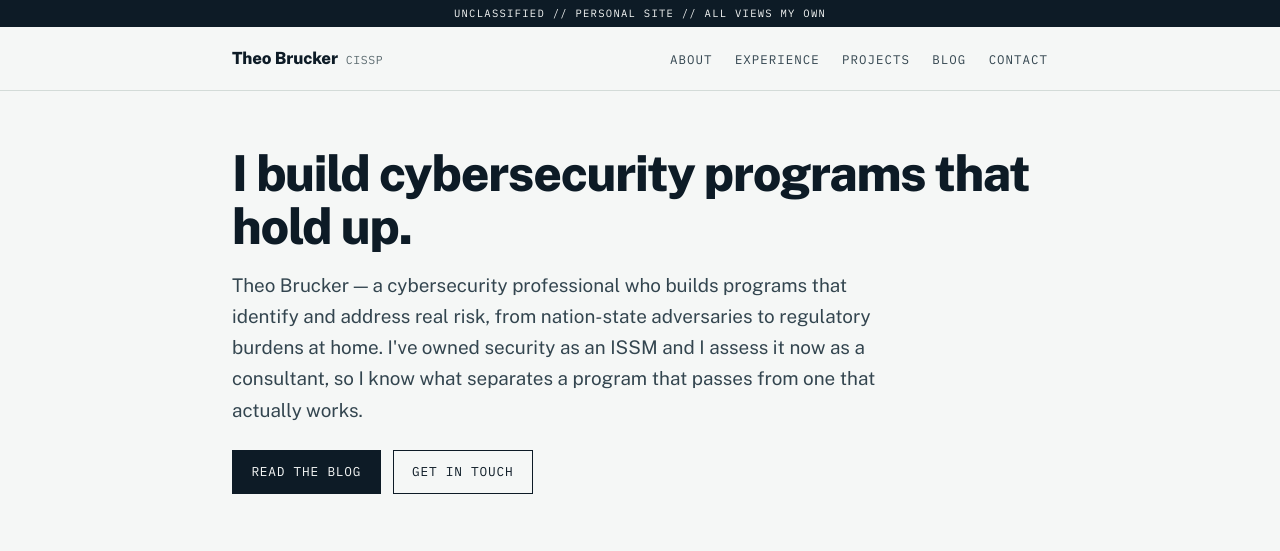
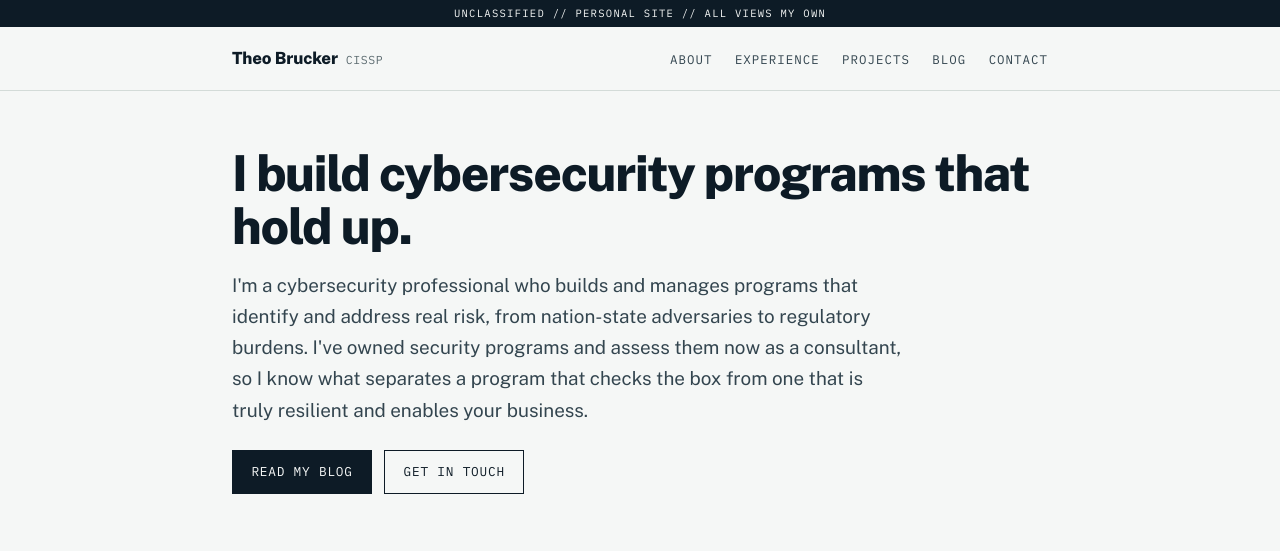
Before and after one commit to theodore-brucker/cybersecurity-portfolio, an Eleventy site: page site/index.njk in a window 1280 px wide. Shown: the top 551 px of the page. Built offline with nearby package versions, Linux system fonts and the light colour scheme; Eleventy itself is replaced by a stand-in of ours; files that its build step writes are made by us from their sources.

Commit message:
updated hero line and bio

```diff
--- a/site/index.njk
+++ b/site/index.njk
@@ -68,9 +68,9 @@ description: "Theo Brucker: CISSP-certified cybersecurity professional who build
 
 <section id="intro">
     <h1>I build cybersecurity programs that hold up.</h1>
-    <p class="lede">Theo Brucker &mdash; a cybersecurity professional who builds programs that identify and address real risk, from nation-state adversaries to regulatory burdens at home. I've owned security as an ISSM and I assess it now as a consultant, so I know what separates a program that passes from one that actually works.</p>
+    <p class="lede">I'm a cybersecurity professional who builds and manages programs that identify and address real risk, from nation-state adversaries to regulatory burdens. I've owned security programs and assess them now as a consultant, so I know what separates a program that checks the box from one that is truly resilient and enables your business.</p>
     <div class="cta-row">
-        <a href="/blog/" class="cta-button">Read the blog</a>
+        <a href="/blog/" class="cta-button">Read my blog</a>
         <a href="/#contact" class="cta-button ghost">Get in touch</a>
     </div>
 </section>
```
